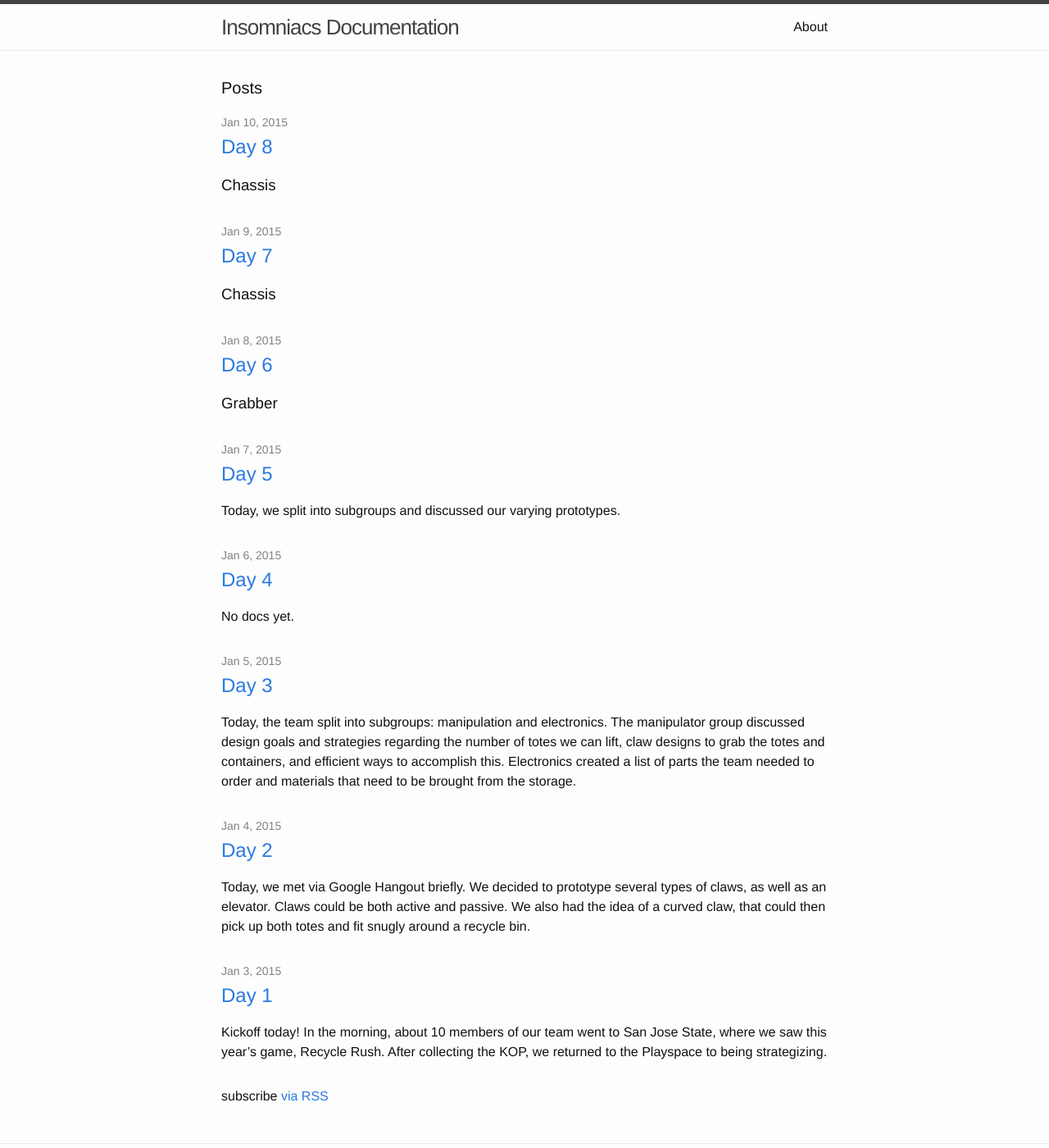
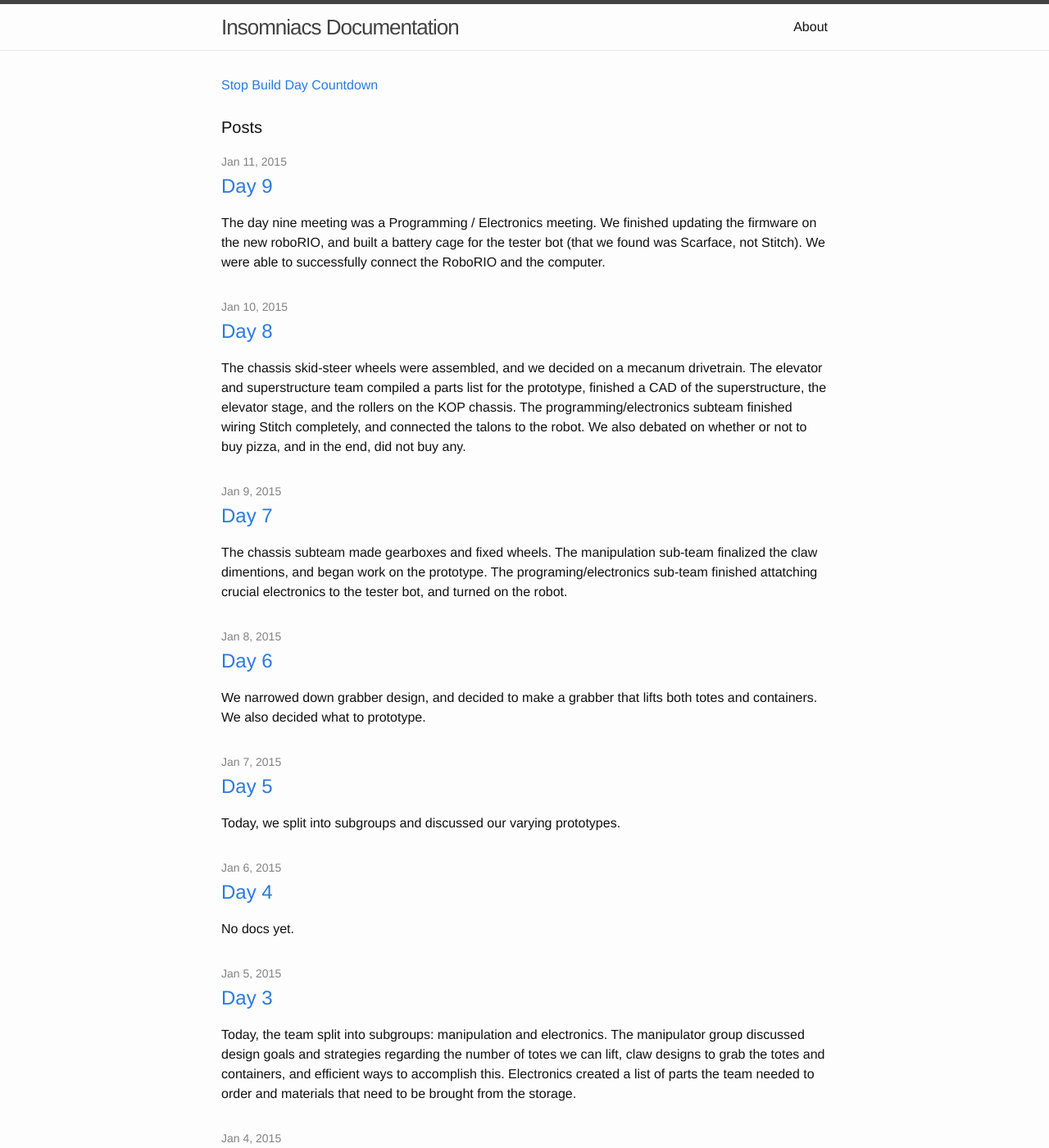
Before and after one commit to Team2489/2015RobotDocs, a Jekyll site: the page built from index.html, in a window 1280 px wide and 1400 px high. Shown: the whole window at 82% size. Built offline with Jekyll 4.4.1, drawn with Linux system fonts in a browser that asks for light colours; Markdown is read by kramdown in place of the engine named in the settings; a script that is not in the unit is left out.

Commit message:
Fixed day 1-9

```diff
--- a/_config.yml
+++ b/_config.yml
@@ -8,4 +8,6 @@ url: "http://yourdomain.com" # the base hostname & protocol for your site
 github_username:  vigneshv59
 
 # Build settings
-markdown: kramdown
+markdown: redcarpet
+redcarpet:
+  extensions: ["strikethrough"]
--- a/_posts/2015-01-08-day-six.md
+++ b/_posts/2015-01-08-day-six.md
@@ -3,6 +3,7 @@ layout: post
 title:  "Day 6"
 date:   2015-01-08 19:35:21
 categories: jekyll update
+excerpt: We narrowed down grabber design, and decided to make a grabber that lifts both totes and containers. We also decided what to prototype.
 ---
 ### Grabber
 
@@ -18,13 +19,6 @@ considered. Hence testing them all.
 
 Attached are pictures of our white board progress.
 
+<img src={{ site.baseurl }}{{ post.url }}/images/grabber1.jpeg width="600">
 
-    images = [Image(filename='grabber1.jpg', width=600), Image(filename='grabber2.jpg', width=600)]
-    for i in images: display(i)
-
-
-![jpeg](Team%202489%20Documentation_files/Team%202489%20Documentation_55_0.jpeg)
-
-
-
-![jpeg](Team%202489%20Documentation_files/Team%202489%20Documentation_55_1.jpeg)
+<img src={{ site.baseurl }}{{ post.url }}/images/grabber2.jpeg width="600">
--- a/_posts/2015-01-09-day-seven.md
+++ b/_posts/2015-01-09-day-eight.md
@@ -3,6 +3,7 @@ layout: post
 title:  "Day 8"
 date:   2015-01-10 19:35:21
 categories: jekyll update
+excerpt: The chassis skid-steer wheels were assembled, and we decided on a mecanum drivetrain. The elevator and superstructure team compiled a parts list for the prototype, finished a CAD of the superstructure, the elevator stage, and the rollers on the KOP chassis. The programming/electronics subteam finished wiring Stitch completely, and connected the talons to the robot. We also debated on whether or not to buy pizza, and in the end, did not buy any.
 ---
 ### Chassis
 
@@ -25,6 +26,7 @@ We still need to place the pulleys in the appropriate configuration and create a
 testable prototype.
 
 ***Parts Needed***
+
 * Light 2" by 2" wood (a lot)
 * Angle stock
 * Smooth rollers (Home Depot / Lowes)
@@ -38,13 +40,7 @@ prototype for all of this week, and hopefully finalize the CAD at the end of
 this week based on prototyping results.
 
 
-    Image(filename='robotw1.png', width=1000)
-
-
-
-
-![png](Team%202489%20Documentation_files/Team%202489%20Documentation_68_0.png)
-
+<img src={{ site.baseurl }}{{ post.url }}/images/robotw1.png width="1000">
 
 
 <h4 align="center">The robot CAD with the elevator</h4>
@@ -59,9 +55,4 @@ how much pizza to buy. After realizing it was almost 12, though, we decided not
 to buy pizza.
 
 
-    Image(filename='pizza.png', width=500)
-
-
-
-
-![png](Team%202489%20Documentation_files/Team%202489%20Documentation_73_0.png)
+<img src={{ site.baseurl }}{{ post.url }}/images/pizza.png width="500">
--- a/_posts/2015-01-10-day-eight.md
+++ b/_posts/2015-01-10-day-seven.md
@@ -3,6 +3,7 @@ layout: post
 title:  "Day 7"
 date:   2015-01-09 19:35:21
 categories: jekyll update
+excerpt: The chassis subteam made gearboxes and fixed wheels. The manipulation sub-team finalized the claw dimentions, and began work on the prototype. The programing/electronics sub-team finished attatching crucial electronics to the tester bot, and turned on the robot.
 ---
 ### Chassis
 
--- /dev/null
+++ b/_posts/2015-01-11-day-nine.md
@@ -0,0 +1,11 @@
+---
+layout: post
+title:  "Day 9"
+date:   2015-01-11 19:35:21
+categories: jekyll update
+---
+
+The day nine meeting was a Programming / Electronics meeting. We finished
+updating the firmware on the new roboRIO, and built a battery cage for the
+tester bot (that we found was Scarface, not Stitch). We were able to successfully
+connect the RoboRIO and the computer.
--- a/index.html
+++ b/index.html
@@ -3,7 +3,9 @@ layout: default
 ---
 
 <div class="home">
+  <div id="tc_2713"><a title="Stop Build Day" href="http://www.tickcounter.com/countdown/20150217115900pm/w2320/1/Stop_Build_Day">Stop Build Day</a> <a title="Countdown online" href="http://www.tickcounter.com">Countdown</a></div><script type="text/javascript">(function(){var s = document.createElement("script");s.src = "http://www.tickcounter.com/widget/countdown/20150217115900pm/w2320/1/2713/0/000000ffffff3b5998/Stop_Build_Day";s.async = "async";s.type = "text/javascript";var x = document.getElementById("tc_2713");x.insertBefore(s,x.lastChild);}());</script>
 
+  <br>
   <h1 class="page-heading">Posts</h1>
 
   <ul class="post-list">
```
Also changed, not shown: _posts/2015-01-07-day-five.md (+3 -9 lines), images/long.jpeg (added), images/pizza.png (added), images/robotw1.png (added), images/square.jpeg (added), 2 other files.
